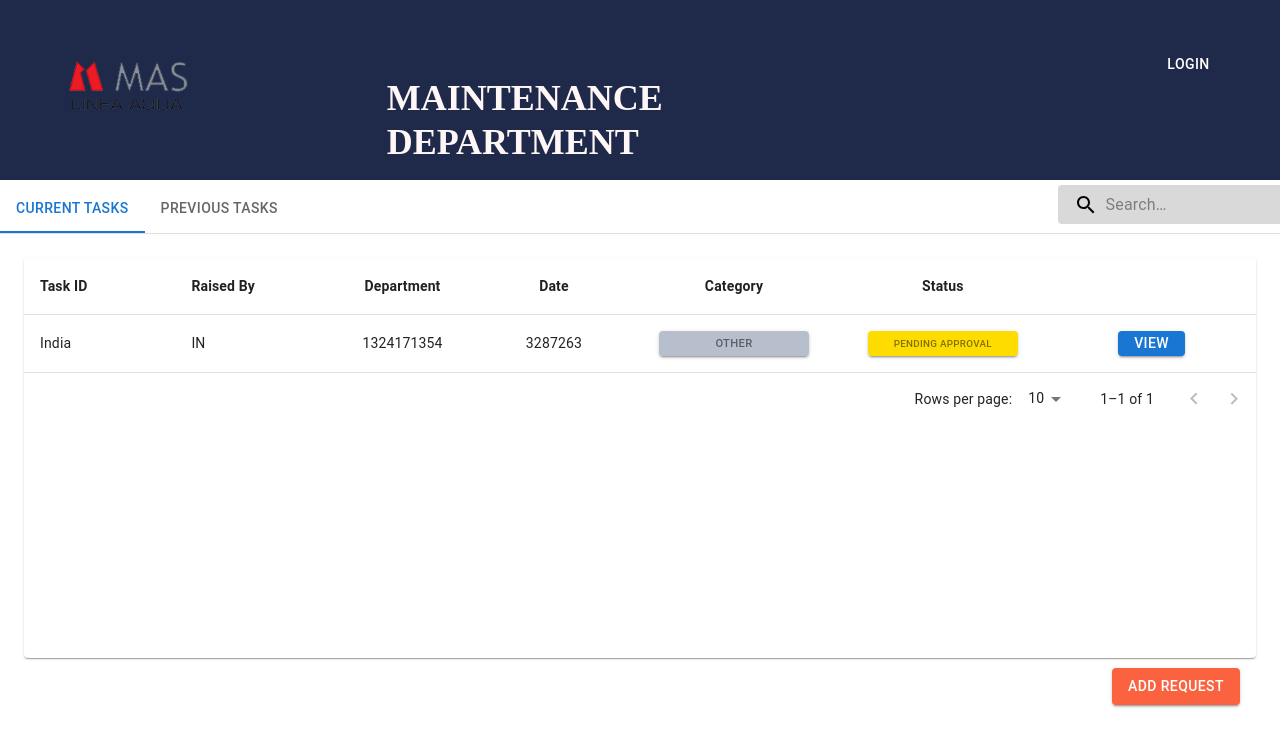
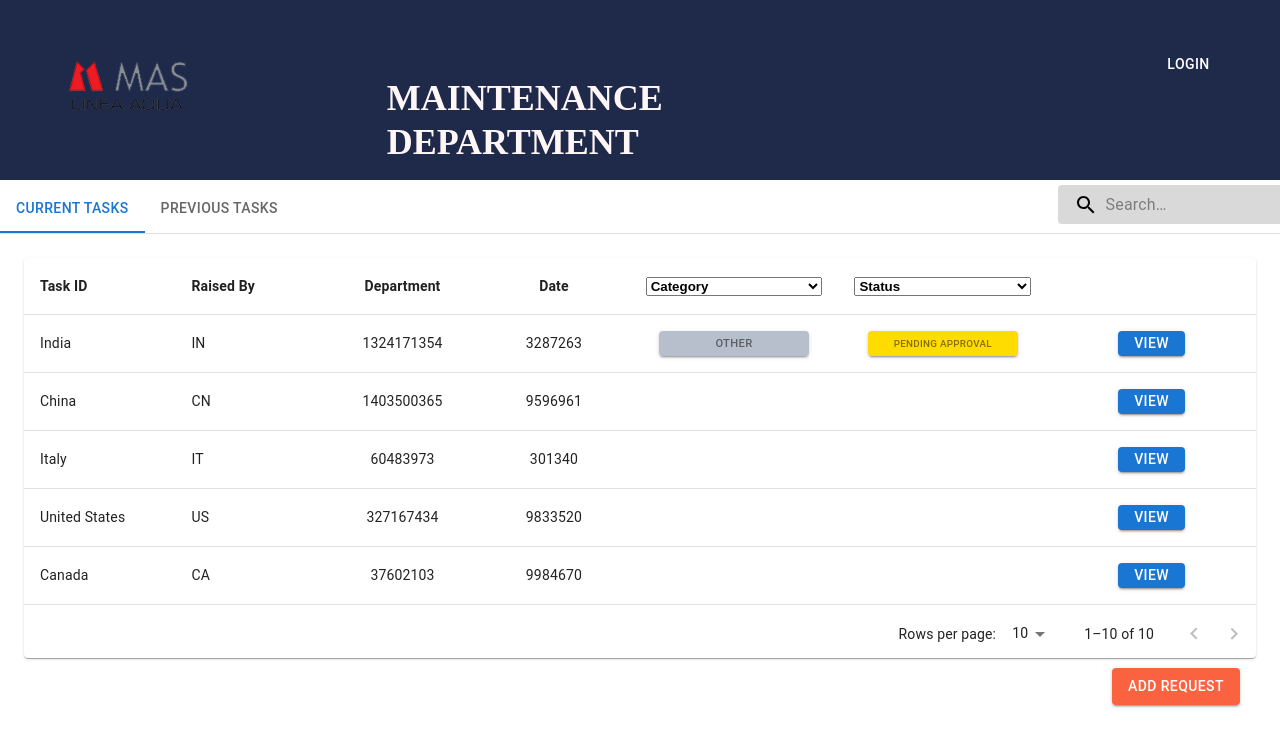
Before and after one commit to manoddesilva/help_desk, a React (Create React App) app: page / in a window 1280 px wide. Shown: the top 746 px of the page. Built offline with nearby package versions, Linux system fonts and the light colour scheme.

Commit message:
Update HomeTable1.jsx
filters added

```diff
--- a/src/components/HomeTable1.jsx
+++ b/src/components/HomeTable1.jsx
@@ -1,65 +1,60 @@
-import * as React from 'react';
-import Paper from '@mui/material/Paper';
-import Table from '@mui/material/Table';
-import TableBody from '@mui/material/TableBody';
-import TableCell from '@mui/material/TableCell';
-import TableContainer from '@mui/material/TableContainer';
-import TableHead from '@mui/material/TableHead';
-import TablePagination from '@mui/material/TablePagination';
-import TableRow from '@mui/material/TableRow';
-import { Button } from '@mui/material';
-import StatusButton from './mini/StatusButton';
-import CategoryButton from './mini/CategoryButton';
+import * as React from "react";
+import Paper from "@mui/material/Paper";
+import Table from "@mui/material/Table";
+import TableBody from "@mui/material/TableBody";
+import TableCell from "@mui/material/TableCell";
+import TableContainer from "@mui/material/TableContainer";
+import TableHead from "@mui/material/TableHead";
+import TablePagination from "@mui/material/TablePagination";
+import TableRow from "@mui/material/TableRow";
+import { Button } from "@mui/material";
+import StatusButton from "./mini/StatusButton";
+import CategoryButton from "./mini/CategoryButton";
 
 const columns = [
-  { id: 'taskId', label: 'Task ID', minWidth: 100 },
-  { id: 'raisedBy', label: 'Raised By', minWidth: 100 },
+  { id: "taskId", label: "Task ID", minWidth: 100 },
+  { id: "raisedBy", label: "Raised By", minWidth: 100 },
   {
-    id: 'department',
-    label: 'Department',
+    id: "department",
+    label: "Department",
     minWidth: 100,
-    align: 'center',
-    format: (value) => value.toLocaleString('en-US'),
+    align: "center",
   },
   {
-    id: 'date',
-    label: 'Date',
+    id: "date",
+    label: "Date",
     minWidth: 100,
-    align: 'center',
-    format: (value) => value.toLocaleString('en-US'),
+    align: "center",
   },
   {
-    id: 'category',
-    label: 'Category',
+    id: "category",
+    label: "Category",
     minWidth: 100,
-    align: 'center',
-    format: (value) => value.toFixed(2),
+    align: "center",
   },
   {
-    id: 'status',
-    label: 'Status',
+    id: "status",
+    label: "Status",
     minWidth: 100,
-    align: 'center',
-    format: (value) => value.toFixed(2),
+    align: "center",
   },
 ];
 
-function createData(taskId, raisedBy, department, date,category,status) {
-
-  return { taskId, raisedBy, department, date,category,status };
+function createData(taskId, raisedBy, department, date, category, status) {
+  return { taskId, raisedBy, department, date, category, status };
 }
 
 const rows = [
-  createData('India', 'IN', 1324171354, 3287263,'other','pending approval'),
-  // createData('China', 'CN', 1403500365, 9596961),
-  // createData('Italy', 'IT', 60483973, 301340),
-  // createData('United States', 'US', 327167434, 9833520),
-  // createData('Canada', 'CA', 37602103, 9984670),
-  // createData('Australia', 'AU', 25475400, 7692024),
-  // createData('Germany', 'DE', 83019200, 357578),
-  // createData('Ireland', 'IE', 4857000, 70273),
-  // createData('Mexico', 'MX', 126577691, 1972550),
-  // createData('Japan', 'JP', 126317000, 377973),
+  createData("India", "IN", 1324171354, 3287263, "other", "pending approval"),
+  createData('China', 'CN', 1403500365, 9596961),
+  createData('Italy', 'IT', 60483973, 301340),
+  createData('United States', 'US', 327167434, 9833520),
+  createData('Canada', 'CA', 37602103, 9984670),
+  createData('Australia', 'AU', 25475400, 7692024),
+  createData('Germany', 'DE', 83019200, 357578),
+  createData('Ireland', 'IE', 4857000, 70273),
+  createData('Mexico', 'MX', 126577691, 1972550),
+  createData('Japan', 'JP', 126317000, 377973),
   // createData('France', 'FR', 67022000, 640679),
   // createData('United Kingdom', 'GB', 67545757, 242495),
   // createData('Russia', 'RU', 146793744, 17098246),
@@ -70,6 +65,8 @@ const rows = [
 export default function HomeTable1() {
   const [page, setPage] = React.useState(0);
   const [rowsPerPage, setRowsPerPage] = React.useState(10);
+  const [categoryFilter, setCategoryFilter] = React.useState("All");
+  const [statusFilter, setStatusFilter] = React.useState("All");
 
   const handleChangePage = (event, newPage) => {
     setPage(newPage);
@@ -80,35 +77,100 @@ export default function HomeTable1() {
     setPage(0);
   };
 
+  const handleChangeCategoryFilter = (event) => {
+    setCategoryFilter(event.target.value);
+    setPage(0);
+  };
+
+  const handleChangeStatusFilter = (event) => {
+    setStatusFilter(event.target.value);
+    setPage(0);
+  };
+
   return (
-    <Paper sx={{ width: '100%', height:'400px', overflow:'hidden' }}>
+    <Paper sx={{ width: "100%", height: "400px", overflow: "hidden" }}>
       <TableContainer sx={{ maxHeight: 350 }}>
         <Table stickyHeader aria-label="sticky table">
           <TableHead>
-            <TableRow>
-
+            {/* <TableRow>
               {columns.map((column) => (
-                <>
                 <TableCell
                   key={column.id}
                   align={column.align}
-                  style={{ minWidth: column.minWidth, fontWeight:'bold' }}
+                  style={{ minWidth: column.minWidth, fontWeight: "bold" }}
                 >
                   {column.label}
                 </TableCell>
-                </>
               ))}
-              <TableCell key= 'buttons'
+              <TableCell key="buttons" style={{ minWidth: 150 }}></TableCell>
+            </TableRow> */}
+            <TableRow>
+              {columns.map((column) => (
+                <TableCell key={column.id}
+                align={column.align}
+                style={{ minWidth: column.minWidth, fontWeight: "bold" }}>
 
-                  style={{ minWidth: 150}}></TableCell>
+                  {column.id === "category" ? (
+                    <select
+                      value={categoryFilter}
+                      onChange={handleChangeCategoryFilter}
+                      style={{ width: "100%", fontWeight: "bold", alignItems:"center" }}
+                    >
+                      <option value="All">Category</option>
+                      <option value="part and machinery">Part & Machinery</option>
+                      <option value="building">Building</option>
+                      <option value="fabrication">Fabrication</option>
+                      <option value="health and safety">Health and Safety</option>
+                      <option value="furniture">Furniture</option>
+                      <option value="other">Other</option>
+                      {/* Add more options based on your categories */}
+                    </select>
+                  ) :
+                  column.id === "status" ? (
+                    <select
+                      value={statusFilter}
+                      onChange={handleChangeStatusFilter}
+                      style={{ width: "100%", fontWeight: "bold", alignItems:"center" }}
+                    >
+                      <option value="All">Status</option>
+                      <option value="pending">Pending </option>
+                      <option value="staff assigned">Staff Assigned</option>
+                      <option value="send to manager">Send to Manager</option>
+                      <option value="pending approval">Pending Approval</option>
+                      <option value="approved">Approved</option>
+                      <option value="rejected">Rejected</option>
+                      <option value="completed">Compleated</option>
+                      <option value="started">Started</option>
+                      {/* Add more options based on your categories */}
+                    </select>
+                  ) :
+                  (
+                    column.label
+                  )}
+                </TableCell>
+              ))}
+              <TableCell key="buttons" style={{ minWidth: 150 }}></TableCell>
             </TableRow>
           </TableHead>
           <TableBody>
             {rows
               .slice(page * rowsPerPage, page * rowsPerPage + rowsPerPage)
+              .filter(
+                (row) =>
+                  categoryFilter === "All" || row.category === categoryFilter
+              )
+              .filter(
+                (row) =>
+                  statusFilter === "All" || row.status === statusFilter
+              )
               .map((row) => {
                 return (
-                  <TableRow hover role="checkbox" tabIndex={-1} key={row.taskId}>
+                  <TableRow
+                    hover
+                    role="checkbox"
+                    tabIndex={-1}
+                    key={row.taskId}
+                  >
                     {/* {columns.map((column) => {
                       const value = row[column.id];
                       return (
@@ -117,37 +179,34 @@ export default function HomeTable1() {
                         </TableCell>
                       );
                     })} */}
-                    <TableCell key={columns[0].id} >
-                        {row.taskId}
-                    </TableCell>
+                    <TableCell key={columns[0].id}>{row.taskId}</TableCell>
 
-                    <TableCell key={columns[1].id}  >
-                        {row.raisedBy}
-                    </TableCell>
+                    <TableCell key={columns[1].id}>{row.raisedBy}</TableCell>
 
-                    <TableCell key={columns[2].id} align={columns[2].align} >
+                    <TableCell key={columns[2].id} align={columns[2].align}>
                       {row.department}
                     </TableCell>
 
-                    <TableCell key={columns[3].id} align={columns[3].align} >
+                    <TableCell key={columns[3].id} align={columns[3].align}>
                       {row.date}
                     </TableCell>
 
-                    <TableCell key={columns[4].id} align={columns[4].align} >
+                    <TableCell key={columns[4].id} align={columns[4].align}>
                       <CategoryButton category={row.category}></CategoryButton>
                     </TableCell>
 
-                    <TableCell key={columns[5].id} align={columns[5].align} >
+                    <TableCell key={columns[5].id} align={columns[5].align}>
                       <StatusButton status={row.status}></StatusButton>
                     </TableCell>
 
-
-
-                    <TableCell key= 'buttons'
-                      align='center'
-                    style={{ minWidth: 150}}>
-                        <Button variant='contained'style={{height:'25px'}}>VIEW</Button>
-
+                    <TableCell
+                      key="buttons"
+                      align="center"
+                      style={{ minWidth: 150 }}
+                    >
+                      <Button variant="contained" style={{ height: "25px" }}>
+                        VIEW
+                      </Button>
                     </TableCell>
                   </TableRow>
                 );
@@ -156,7 +215,7 @@ export default function HomeTable1() {
         </Table>
       </TableContainer>
       <TablePagination
-        rowsPerPageOptions={[5,10, 25, 100]}
+        rowsPerPageOptions={[5, 10, 25, 100]}
         component="div"
         count={rows.length}
         rowsPerPage={rowsPerPage}
```
Lines whose indentation alone changed are shown as unchanged.
